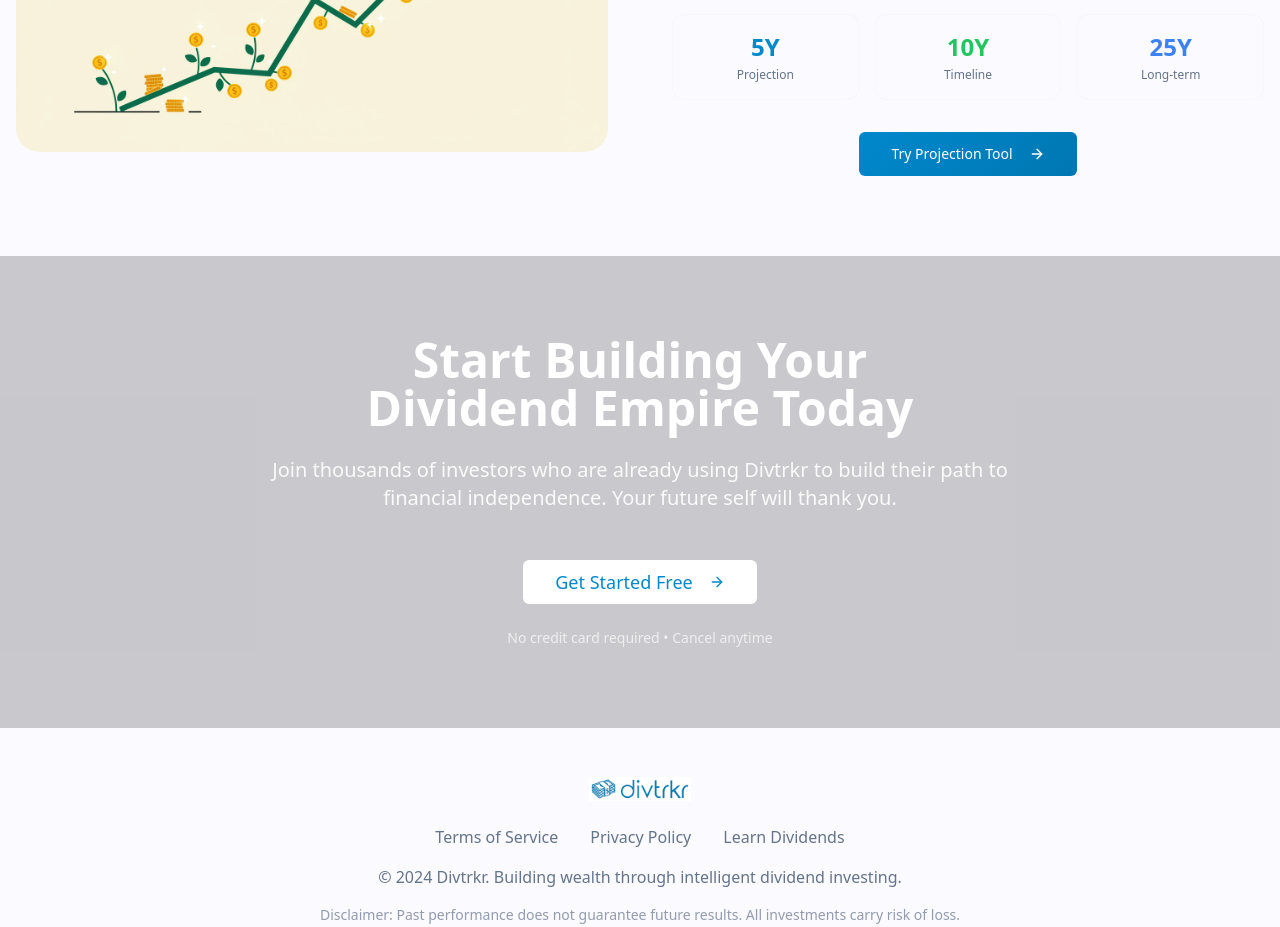
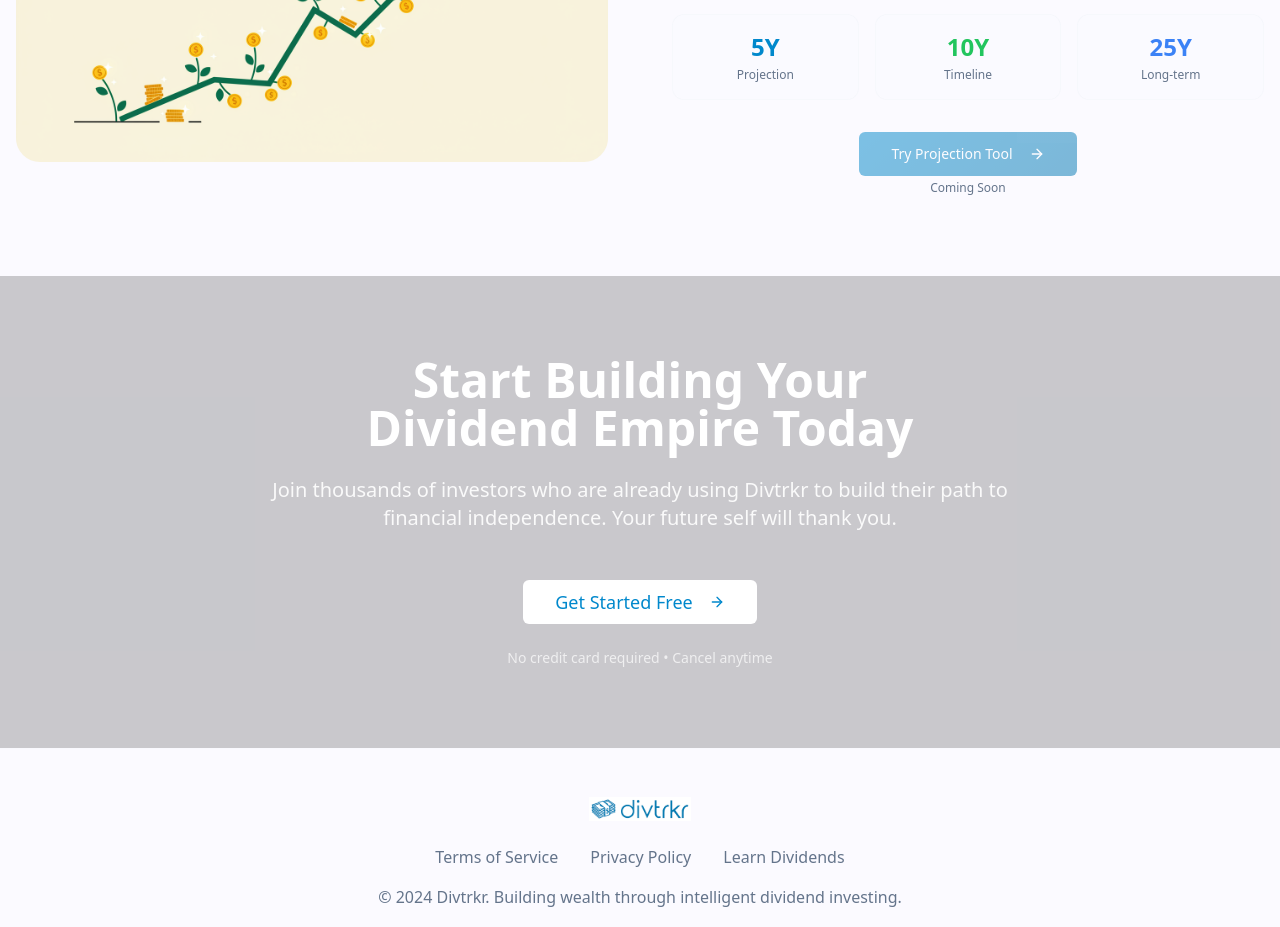
Before and after one commit to geokent/dividend-drip-tracker, a React (Vite) app: page / in a window 1280 px wide. Shown: the part 5700-6627 px from the top of the page. Built offline with nearby package versions, Linux system fonts and the light colour scheme.

Commit message:
Revert future income link
Remove the link to the future income projects page from the main page and revert it back to the "Coming Soon" button.

```diff
--- a/src/components/LandingPageV2.tsx
+++ b/src/components/LandingPageV2.tsx
@@ -707,12 +707,11 @@ const LandingPageV2 = () => {
                 </div>
               </div>
               <div className="flex flex-col items-center">
-                <Button variant="gradient" size="lg" className="px-8 hover-scale" asChild>
-                  <Link to="/future-income-projects">
-                    Try Projection Tool
-                    <ArrowRight className="ml-2 h-5 w-5" />
-                  </Link>
+                <Button variant="gradient" size="lg" className="px-8 opacity-50 cursor-not-allowed" disabled>
+                  Try Projection Tool
+                  <ArrowRight className="ml-2 h-5 w-5" />
                 </Button>
+                <p className="text-xs text-muted-foreground mt-1">Coming Soon</p>
               </div>
             </div>
           </div>
```
